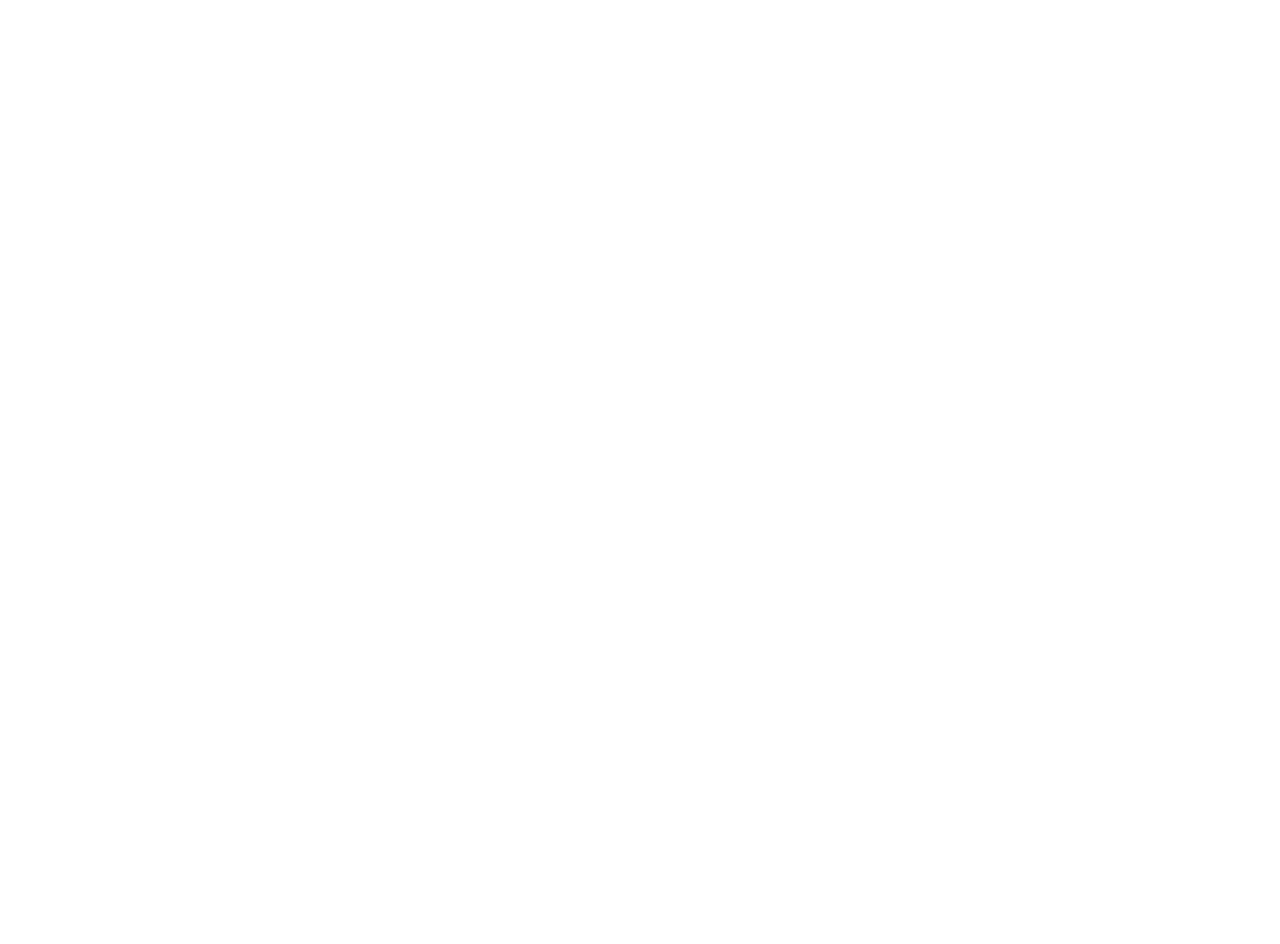
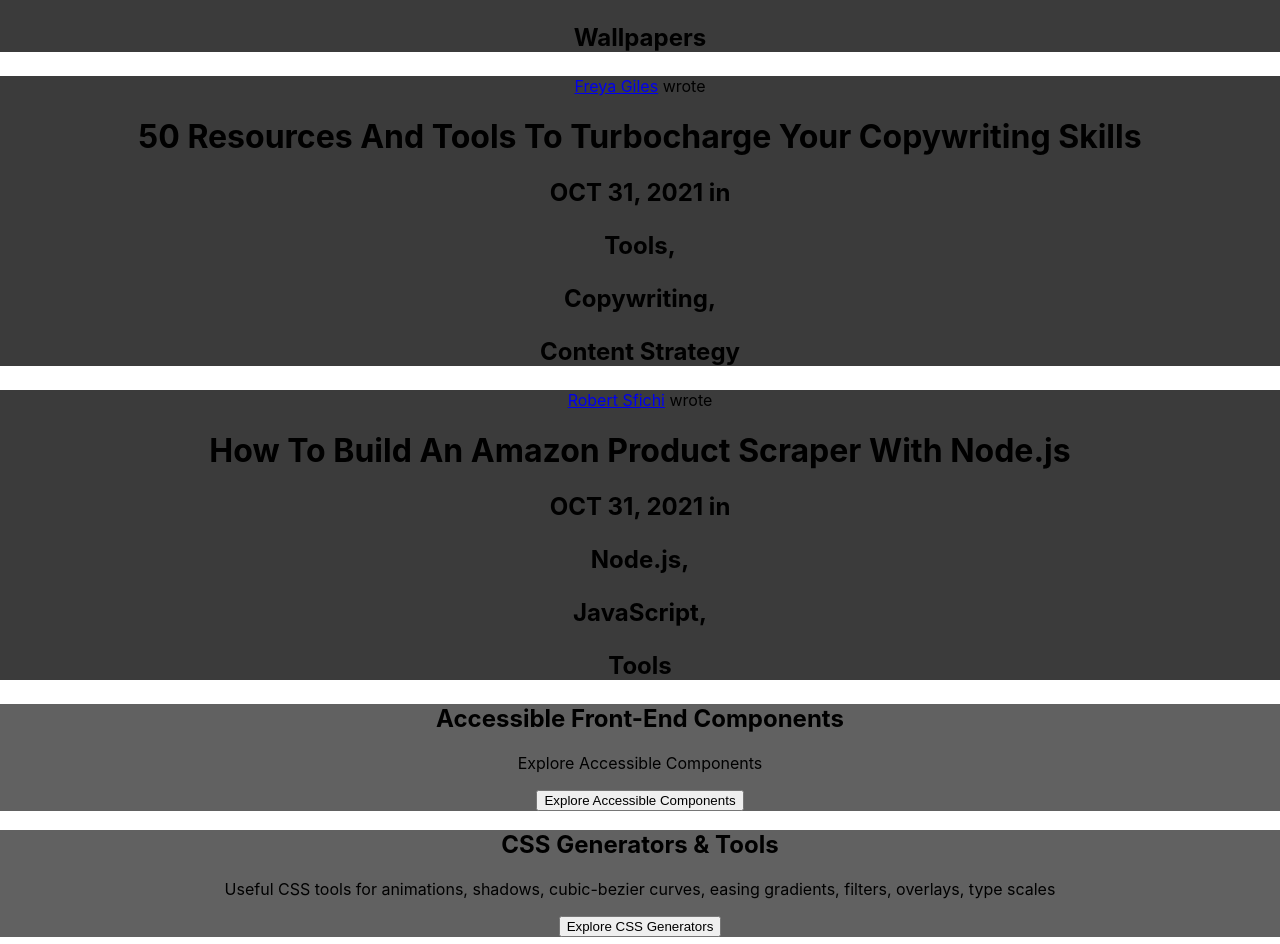
Before and after one commit to DeadpanCakes/teardown, a React (Create React App) app: page / in a window 1280 px wide. Shown: the part 148-1092 px from the top of the page. Before the commit the page ends 800 px from the top, so only its background shows below. Built offline with nearby package versions, Linux system fonts and the light colour scheme.

Commit message:
imported components and applied props

```diff
--- a/src/App.js
+++ b/src/App.js
@@ -1,8 +1,105 @@
-import './App.css';
+import "./App.css";
+import ArticleCard from "./components/ArticleCard/ArticleCard";
+import GuideCard from "./components/GuideCard/GuideCard";
+import PageFooter from "./components/PageFooter/PageFooter";
+import PageHeader from "./components/PageHeader/PageHeader";
 
 function App() {
   return (
     <div className="App">
+      <PageHeader />
+      <ArticleCard
+        article={{
+          author: {
+            name: "Cosima Mielke",
+            profile: "https://www.smashingmagazine.com/author/cosima-mielke/",
+          },
+          date: "OCT 31, 2021",
+          title:
+            "A Splash Of Color For Misty Days (November 2021 Desktop Wallpapers Edition)",
+          tags: [
+            {
+              name: "Wallpapers",
+              tagLink: "https://www.smashingmagazine.com/categories/wallpapers",
+            },
+          ],
+        }}
+        size="main"
+      />
+      <ArticleCard
+        article={{
+          author: {
+            name: "Freya Giles",
+            profile: "https://www.smashingmagazine.com/author/freya-giles/",
+          },
+          date: "OCT 31, 2021",
+          title:
+            "50 Resources And Tools To Turbocharge Your Copywriting Skills",
+          tags: [
+            {
+              name: "Tools",
+              tagLink: "https://www.smashingmagazine.com/categories/tools",
+            },
+            {
+              name: "Copywriting",
+              tagLink:
+                "https://www.smashingmagazine.com/categories/copywriting",
+            },
+            {
+              name: "Content Strategy",
+              tagLink:
+                "https://www.smashingmagazine.com/categories/content-strategy",
+            },
+          ],
+        }}
+        size="main"
+      />
+      <ArticleCard
+        article={{
+          author: {
+            name: "Robert Sfichi",
+            profile: "https://www.smashingmagazine.com/author/robert-sfichi/",
+          },
+          date: "OCT 31, 2021",
+          title: "How To Build An Amazon Product Scraper With Node.js",
+          tags: [
+            {
+              name: "Node.js",
+              tagLink: "https://www.smashingmagazine.com/categories/node.js",
+            },
+            {
+              name: "JavaScript",
+              tagLink: "https://www.smashingmagazine.com/categories/javascript",
+            },
+            {
+              name: "Tools",
+              tagLink: "https://www.smashingmagazine.com/categories/tools",
+            },
+          ],
+        }}
+        size="main"
+      />
+      <div>
+        <GuideCard
+          title="Accessible Front-End Components"
+          link="https://www.smashingmagazine.com/2021/03/complete-guide-accessible-front-end-components/"
+          linkText="Explore Accessible Components"
+          desc="Explore Accessible Components"
+        />
+        <GuideCard
+          title="CSS Generators & Tools"
+          desc="Useful CSS tools for animations, shadows, cubic-bezier curves, easing gradients, filters, overlays, type scales"
+          link="https://www.smashingmagazine.com/2021/03/css-generators/"
+          linkText="Explore CSS Generators"
+        />
+        <GuideCard
+          title="Front-End Boilerplates & Starter Kits"
+          desc="HTML boilerplates, CSS Resets, forms, dev themes, gitignore, CSS snippets, static sites, style guides"
+          link="https://www.smashingmagazine.com/2021/06/useful-frontend-boilerplates-starter-kits/"
+          linkText="Explore Front-End Boilerplates"
+        />
+      </div>
+      <PageFooter />
     </div>
   );
 }
```
